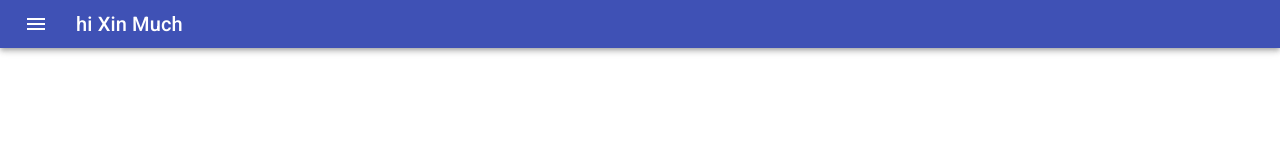
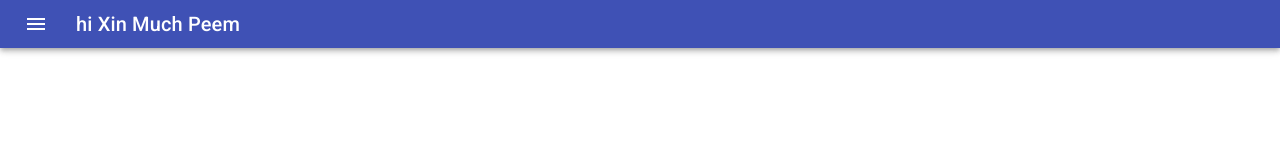
Before and after one commit to Phurit-Duan/finalproject-frontend, a React (Create React App) app: page / in a window 1280 px wide. Shown: the top 160 px of the page. Built offline with nearby package versions, Linux system fonts and the light colour scheme.

Commit message:
edit text

```diff
--- a/src/App.js
+++ b/src/App.js
@@ -26,7 +26,7 @@ export default function DenseAppBar() {
             <MenuIcon />
           </IconButton>
           <Typography variant="h6" color="inherit">
-            hi Xin Much
+            hi Xin Much Peem
           </Typography>
         </Toolbar>
       </AppBar>
```
